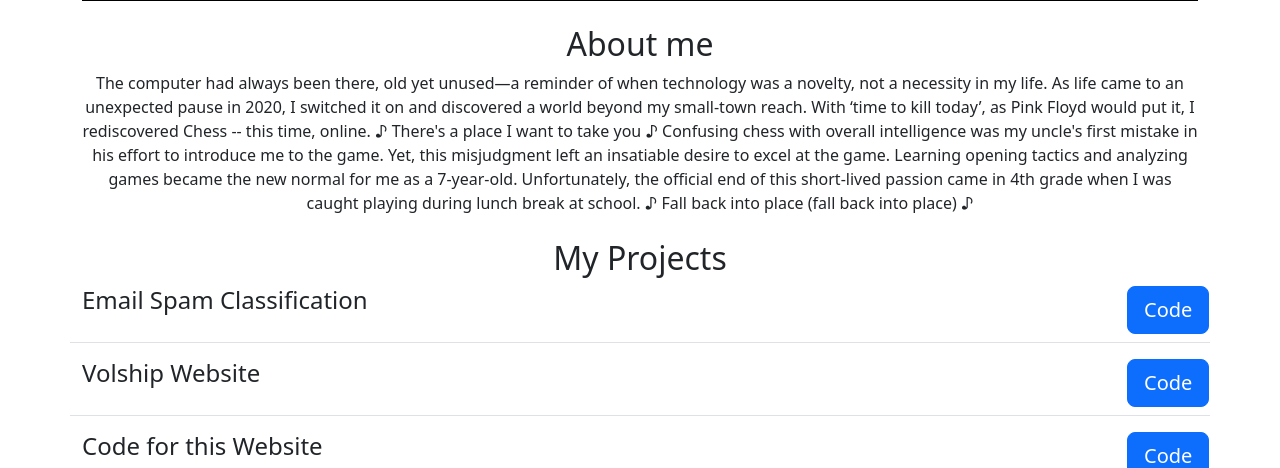
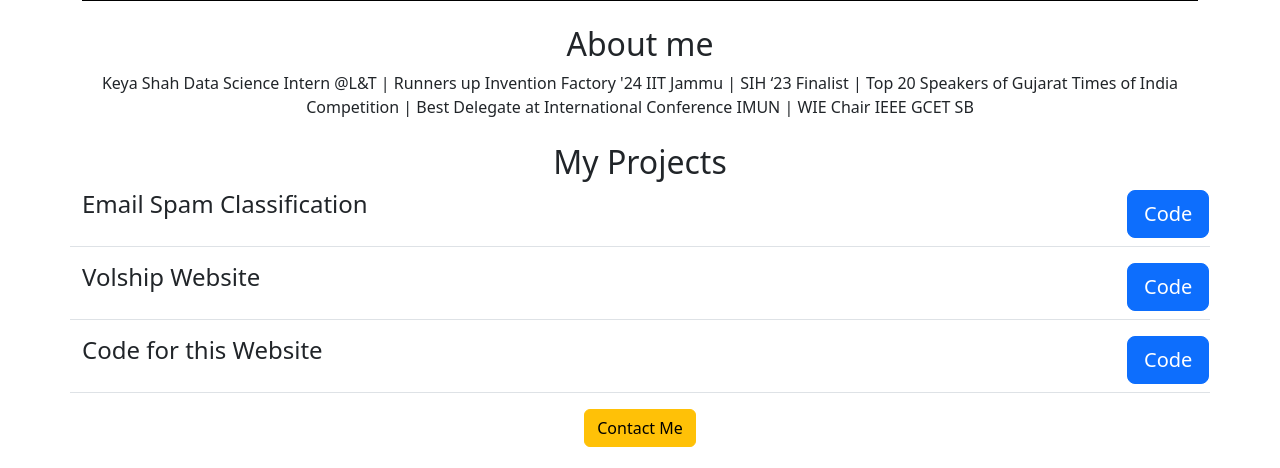
Before and after one commit to thekeya/Flask, a Flask app: page / in a window 1280 px wide. Shown: the part 455-923 px from the top of the page. Run offline with Flask 3, Linux system fonts and the light colour scheme.

Commit message:
made edits

```diff
--- a/templates/home.html
+++ b/templates/home.html
@@ -20,14 +20,8 @@
     <h1 class="text-center mt-2 mt-4 mb-4"> Keya Shah</h1>
     <img class="img-fluid" id="image" src="static\do.jpeg"  >
     <h2 class="text-center mt-2 mt-4">About me</h2>
-    <p class="text-center">The computer had always been there, old yet unused—a reminder of when technology was a novelty, not a necessity in my life. As life came to an unexpected pause in 2020, I switched it on and discovered a world beyond my small-town reach. With ‘time to kill today’, as Pink Floyd would put it, I rediscovered Chess -- this time, online.
-
-        ♪ There's a place I want to take you ♪
-
-        Confusing chess with overall intelligence was my uncle's first mistake in his effort to introduce me to the game. Yet, this misjudgment left an insatiable desire to excel at the game. Learning opening tactics and analyzing games became the new normal for me as a 7-year-old. Unfortunately, the official end of this short-lived passion came in 4th grade when I was caught playing during lunch break at school.
-
-        ♪ Fall back into place (fall back into place) ♪
-        </p>
+    <p class="text-center">Keya Shah
+        Data Science Intern @L&T | Runners up Invention Factory '24 IIT Jammu | SIH ‘23 Finalist | Top 20 Speakers of Gujarat Times of India Competition | Best Delegate at International Conference IMUN | WIE Chair IEEE GCET SB</p>
         <h2 class="text-center mt-2 mt-4">My Projects</h2>
         <div>
             {% for job in jobs %}
```
